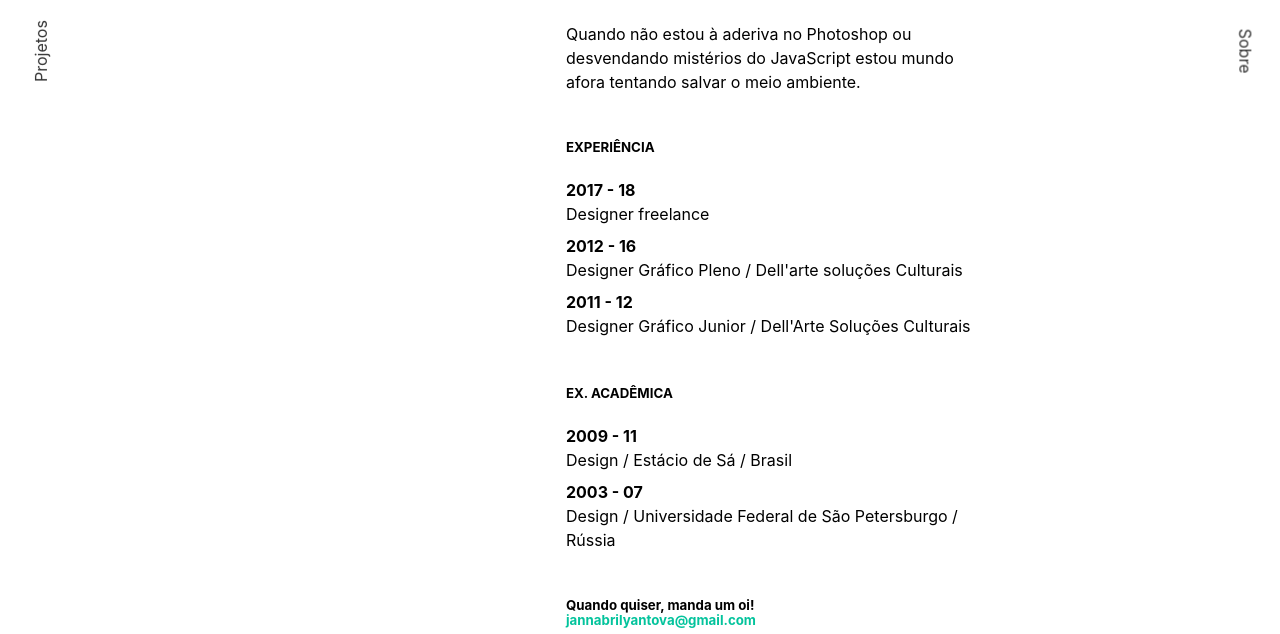
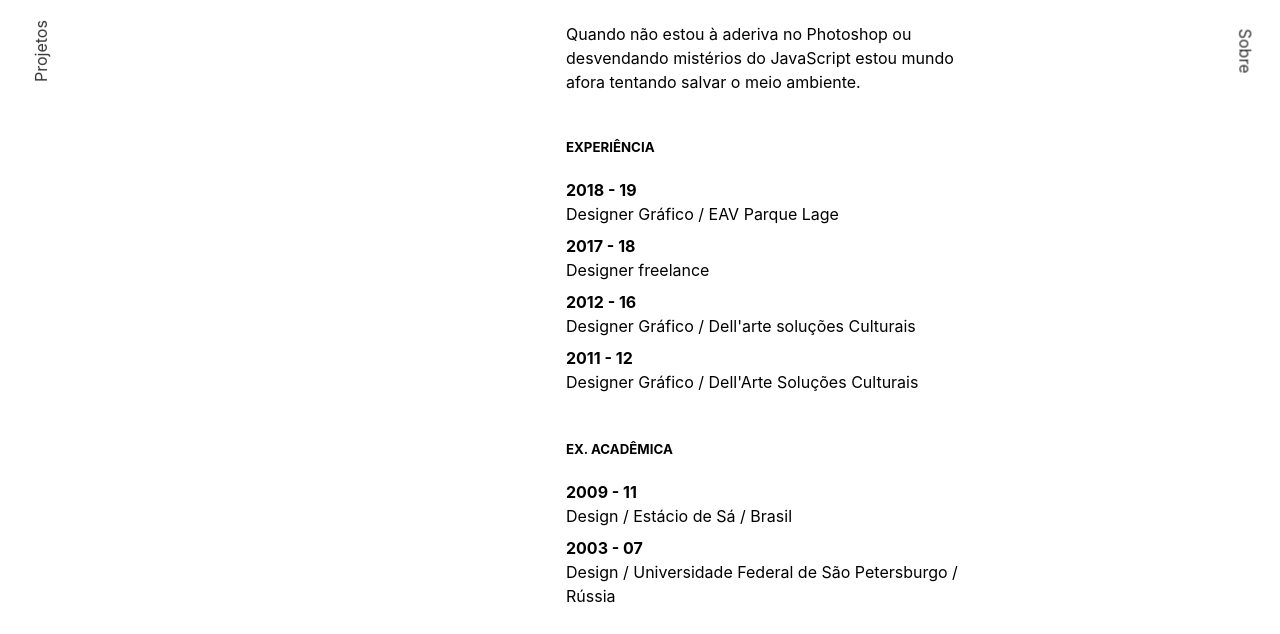
Before and after one commit to maracujanna/maracujanna, a PHP site: page /about.php in a window 1280 px wide. Shown: the part 349-983 px from the top of the page. Run offline with PHP 8.4, Linux system fonts and the light colour scheme; some libraries are stand-ins or nearby versions.

Commit message:
Update about experience

```diff
--- a/v2/about.php
+++ b/v2/about.php
@@ -17,15 +17,19 @@
 			<br><br>
 		</p>
 		<h5>EXPERIÊNCIA</h5>
+		<p><b>2018  -  19</b> <br>
+		Designer Gráfico /
+		EAV Parque Lage
+		</p>
 		<p><b>2017  -  18</b> <br>
 		Designer freelance
 		</p>
 		<p><b>2012  -  16</b> <br>
-		Designer Gráfico Pleno /
+		Designer Gráfico /
 		Dell'arte soluções Culturais
 		</p>
 		<p><b>2011  -  12</b> <br>
-		Designer Gráfico Junior /
+		Designer Gráfico /
 		Dell'Arte Soluções Culturais
 		</p>
 		<br>
```
